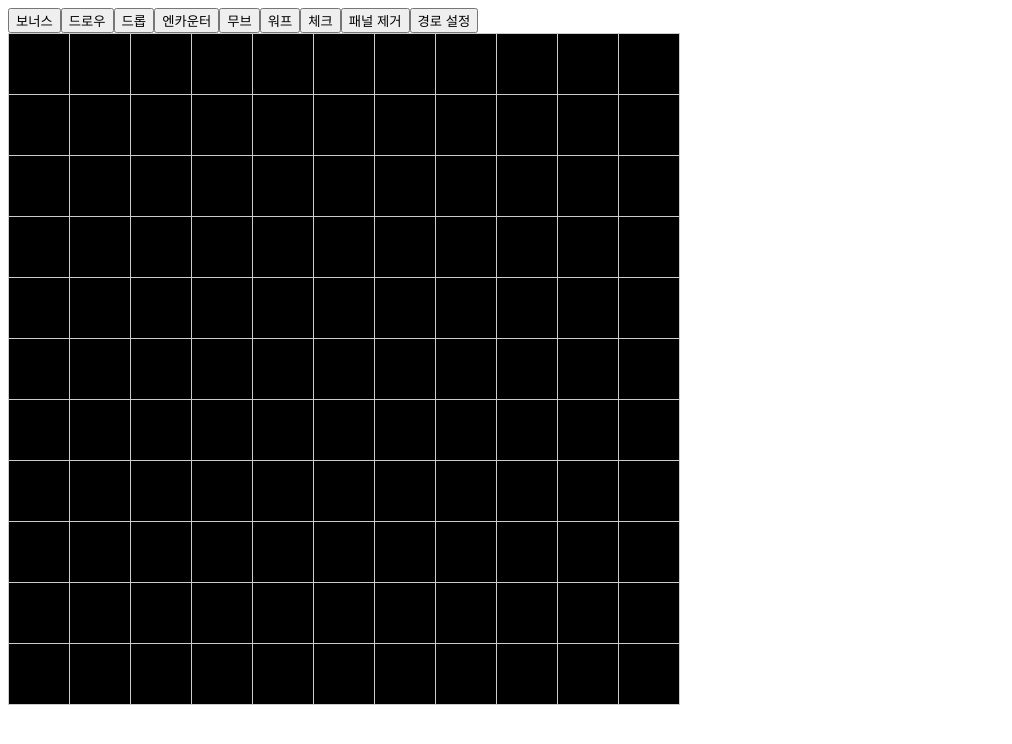
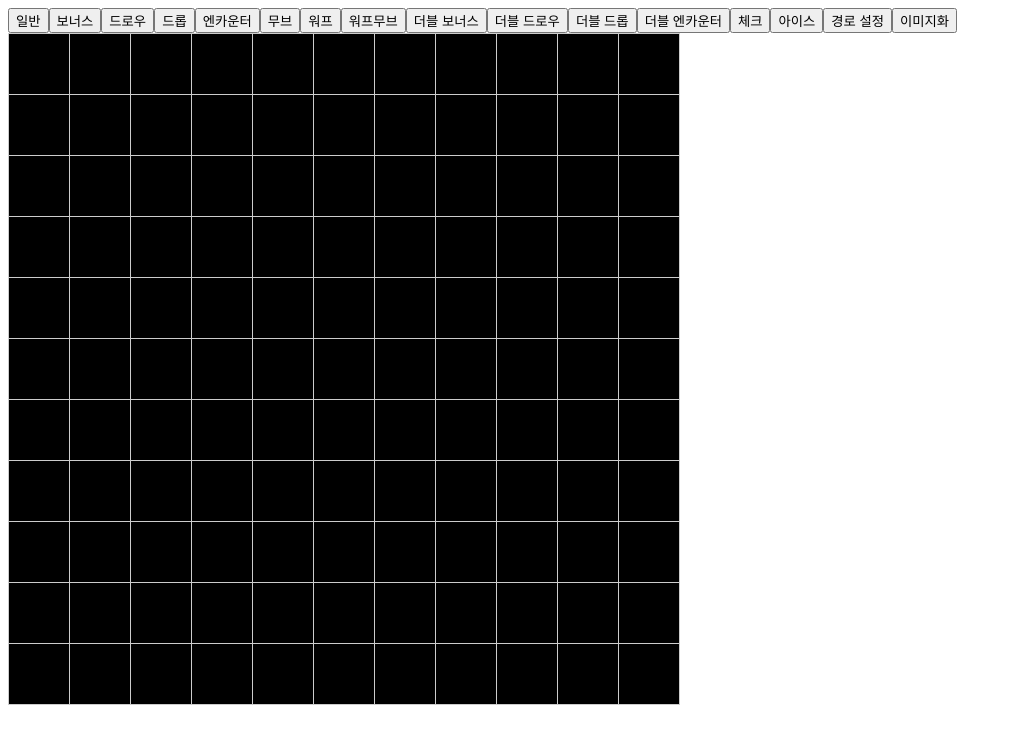
Before and after one commit to nikkuneimk01/100-orange-juice-map-editor, a Vue app: page / in a window 1280 px wide. Shown: the top 744 px of the page, without its empty margins (0-1012 px from the left). Built offline with nearby package versions, Linux system fonts and the light colour scheme.

Commit message:
[Add] 도트 찍어줌 (32bit)

```diff
--- a/package.json
+++ b/package.json
@@ -14,6 +14,7 @@
   "main": "background.js",
   "dependencies": {
     "core-js": "^2.6.5",
+    "jimp": "^0.6.4",
     "vue": "^2.6.10"
   },
   "devDependencies": {
@@ -36,7 +37,9 @@
       "plugin:vue/essential",
       "eslint:recommended"
     ],
-    "rules": {},
+    "rules": {
+      "no-console": "off"
+    },
     "parserOptions": {
       "parser": "babel-eslint"
     }
--- a/src/App.vue
+++ b/src/App.vue
@@ -2,9 +2,10 @@
   <div id="app">
     <button v-for="panel in panelInfo" :key="panel.name" @click="ChangeSeletedPanelType(panel)">{{panel.name}}</button>
     <button @click="isSetPath=true">경로 설정</button>
+    <button @click="convertMap2Png()">이미지화</button>
     <table id="field">
-      <tr v-for="i in mapSize*3" :key = i>
-        <td v-for="j in mapSize*3" :key = j :ref="`cell_${parseInt((i-1) / 3)}_${parseInt((j-1) / 3)}`" style="" @click="bindCellClickEvent(i, j)" @contextmenu.prevent="bindCellContextEvent(i, j)" :class="panelPosition[(i-1)%3][(j-1)%3]">
+      <tr v-for="i in mapSize * 3" :key = i>
+        <td v-for="j in mapSize * 3" :key = j :ref="`cell_${parseInt((i-1) / 3)}_${parseInt((j-1) / 3)}`" style="" @click="bindCellClickEvent(i, j)" @contextmenu.prevent="bindCellContextEvent(i, j)" :class="panelPosition[(i-1)%3][(j-1)%3]">
           <!-- up arrow -->
           <img src="/static/img/panels/mass_arrow.png" style="width: 100%; height: 100%; transform: rotate(0deg);" v-if="(i-1)%3 === 2 && (j-1)%3 === 1 && fields[`cell_${parseInt((i-1) / 3)}_${parseInt((j-1) / 3)}`] && fields[`cell_${parseInt((i-1) / 3)}_${parseInt((j-1) / 3)}`].comefromDown === true">
           <!-- right arrow -->
@@ -20,6 +21,9 @@
 </template>
 
 <script>
+import Jimp from 'jimp';
+import config from './config.json';
+
 export default {
   components: {
   },
@@ -27,6 +31,10 @@ export default {
     return {
       mapSize: 11,
       panelInfo: [ {
+          name: '일반',
+          source: null,
+          color: '#7f7f7f'
+        }, {
           name: '보너스',
           source: 'mass_bonus0',
           color: '#ffc90e'
@@ -37,7 +45,7 @@ export default {
         }, {
           name: '드롭',
           source: 'mass_drop0',
-          color: null,
+          color: '#3f48cc',
         }, {
           name: '엔카운터',
           source: 'mass_encount0',
@@ -51,19 +59,39 @@ export default {
           source: 'mass_warp0',
           color: '#a349a4'
         }, {
+          name: '워프무브',
+          source: null,
+          color: '#e2389a'
+        }, {
+          name: '더블 보너스',
+          source: null,
+          color: '#ae8700'
+        }, {
+          name: '더블 드로우',
+          source: null,
+          color: '#0b620f'
+        }, {
+          name: '더블 드롭',
+          source: null,
+          color: '#1c2166'
+        }, {
+          name: '더블 엔카운터',
+          source: null,
+          color: '#880015'
+        }, {
           name: '체크',
           source: 'mass_check0',
           color: '#ff7f27'
         }, {
-          name: '패널 제거',
-          source: 'mass_none',
-          color: '#000000'
+          name: '아이스',
+          source: null,
+          color: '#99d9ea'
         }
       ],
       currentPanelType: {
-        name: '패널 제거',
-        source: 'mass_none',
-        color: '#000000'
+        name: '체크',
+        source: 'mass_check0',
+        color: '#ff7f27'
       },
       panelPosition: [
         ['top-left', 'top_center', 'top-right'],
@@ -117,19 +145,36 @@ export default {
       this.fields[`cell_${row}_${col}`].row = row;
       this.fields[`cell_${row}_${col}`].col = col;
       this.fields[`cell_${row}_${col}`].color = this.currentPanelType.color;
-      // this.fields[`cell_${row}_${col}`].comefromUp = false;
-      // this.fields[`cell_${row}_${col}`].comefromDown = false;
-      // this.fields[`cell_${row}_${col}`].comefromLeft = false;
-      // this.fields[`cell_${row}_${col}`].comefromRight = false;
       console.log(this.fields);
     },
     ChangeClickedPanelTypeNone(ipos, jpos) {
+      // 클릭한 셀의 좌표를 필드 좌표로 변환
       const row = parseInt((ipos-1) / 3);
       const col = parseInt((jpos-1) / 3);
 
+      // 표 돔조작
       this.$refs[`cell_${row}_${col}`].forEach(cell => {
         cell.setAttribute('style', `background: url(/static/img/panels/mass_none.png);`);
       });
+
+      // fields 변경
+      if(!this.fields[`cell_${row}_${col}`]) this.fields[`cell_${row}_${col}`] = {};
+      this.fields[`cell_${row}_${col}`].row = row;
+      this.fields[`cell_${row}_${col}`].col = col;
+      this.fields[`cell_${row}_${col}`].color = config.colorInfo.none;
+
+      // 클릭 패널로 오는 연관된 경로 제거
+      this.fields[`cell_${row}_${col}`].comefromUp = false;
+      this.fields[`cell_${row}_${col}`].comefromDown = false;
+      this.fields[`cell_${row}_${col}`].comefromLeft = false;
+      this.fields[`cell_${row}_${col}`].comefromRight = false;
+      // 클릭 패널에서 가는 연관된 경로 제거
+      if(this.fields[`cell_${row-1}_${col}`]) this.fields[`cell_${row-1}_${col}`].comefromDown = false;
+      if(this.fields[`cell_${row+1}_${col}`]) this.fields[`cell_${row+1}_${col}`].comefromUp = false;
+      if(this.fields[`cell_${row}_${col-1}`]) this.fields[`cell_${row}_${col-1}`].comefromLeft = false;
+      if(this.fields[`cell_${row}_${col+1}`]) this.fields[`cell_${row}_${col+1}`].comefromRight = false;
+
+      console.log(this.fields);
     },
     setPath(ipos, jpos) {
       const direction = [{drow: -1, dcol: 0}, {drow: 0, dcol: 1}, {drow: 1, dcol: 0}, {drow: 0, dcol: -1}];
@@ -138,7 +183,7 @@ export default {
       const col = parseInt((jpos-1) / 3);
 
       // 클릭한 패널이 빈 공간이라면 무시
-      if(!this.fields[`cell_${row}_${col}`] || this.fields[`cell_${row}_${col}`].color === '#000000') {
+      if(!this.fields[`cell_${row}_${col}`] || this.fields[`cell_${row}_${col}`].color === config.colorInfo.none) {
         return;
       }
 
@@ -168,6 +213,46 @@ export default {
           this.movePath.pop();
         }
       }
+    },
+    convertMap2Png(){
+      // 맵 크기의 이미지를 만들고
+      new Jimp(this.mapSize * 3, this.mapSize * 3, 0x00000000, (err, image) => {
+        // image.rgba(false).background(0x00000000);
+        image.dither565();
+        // 모든 저장된 패널 정보를 순회
+        Object.keys(this.fields).map((key) => {
+          // 빈 패널은 거른다
+          if(this.fields[key].color === config.colorInfo.none)  return;
+          // key값으로 row col 조회
+          const splitedKey = key.split('_');
+          const row = parseInt(splitedKey[1]);
+          const col = parseInt(splitedKey[2]);
+
+          // 한 패널당 행렬 3픽셀 픽셀 정보로
+          for(let i = row * 3; i < (row + 1) * 3; i++) {
+            for(let j = col * 3; j < (col + 1) * 3; j++) {
+              image.setPixelColor(Jimp.cssColorToHex(this.fields[key].color), j, i);
+              console.log(i, j);
+            }
+          }
+
+          // 패널 이동 방향 표시
+          if(this.fields[key].comefromUp) image.setPixelColor(Jimp.cssColorToHex(config.colorInfo.frontDirection), col * 3 + 1, row * 3);
+          else if(this.fields[`cell_${row-1}_${col}`] && this.fields[`cell_${row-1}_${col}`].color !== config.colorInfo.none) image.setPixelColor(Jimp.cssColorToHex(config.colorInfo.backDirection), col * 3 + 1, row * 3);
+
+          if(this.fields[key].comefromDown) image.setPixelColor(Jimp.cssColorToHex(config.colorInfo.frontDirection), col * 3 + 1, row * 3 + 2);
+          else if(this.fields[`cell_${row+1}_${col}`] && this.fields[`cell_${row+1}_${col}`].color !== config.colorInfo.none) image.setPixelColor(Jimp.cssColorToHex(config.colorInfo.backDirection), col * 3 + 1, row * 3 + 2);
+
+          if(this.fields[key].comefromLeft) image.setPixelColor(Jimp.cssColorToHex(config.colorInfo.frontDirection), col * 3, row * 3 + 1);
+          else if(this.fields[`cell_${row}_${col-1}`] && this.fields[`cell_${row}_${col-1}`].color !== config.colorInfo.none) image.setPixelColor(Jimp.cssColorToHex(config.colorInfo.backDirection), col * 3, row * 3 + 1);
+
+          if(this.fields[key].comefromRight) image.setPixelColor(Jimp.cssColorToHex(config.colorInfo.frontDirection), col * 3 + 2, row * 3 + 1);
+          else if(this.fields[`cell_${row}_${col+1}`] && this.fields[`cell_${row}_${col+1}`].color !== config.colorInfo.none) image.setPixelColor(Jimp.cssColorToHex(config.colorInfo.backDirection), col * 3 + 2, row * 3 + 1);
+        });
+        image.getBase64(Jimp.MIME_PNG, (err, res) => {
+          console.log(res);
+        });
+      });
     },
     deepCompare () {
       var i, l, leftChain, rightChain;
--- /dev/null
+++ b/src/config.json
@@ -0,0 +1,7 @@
+{
+    "colorInfo": {
+        "none": "#000000",
+        "frontDirection": "#404040",
+        "backDirection": "#ffffff"
+    }
+}
```
Also changed, not shown: 1 other file (tests, documents, lock files or other folders).
